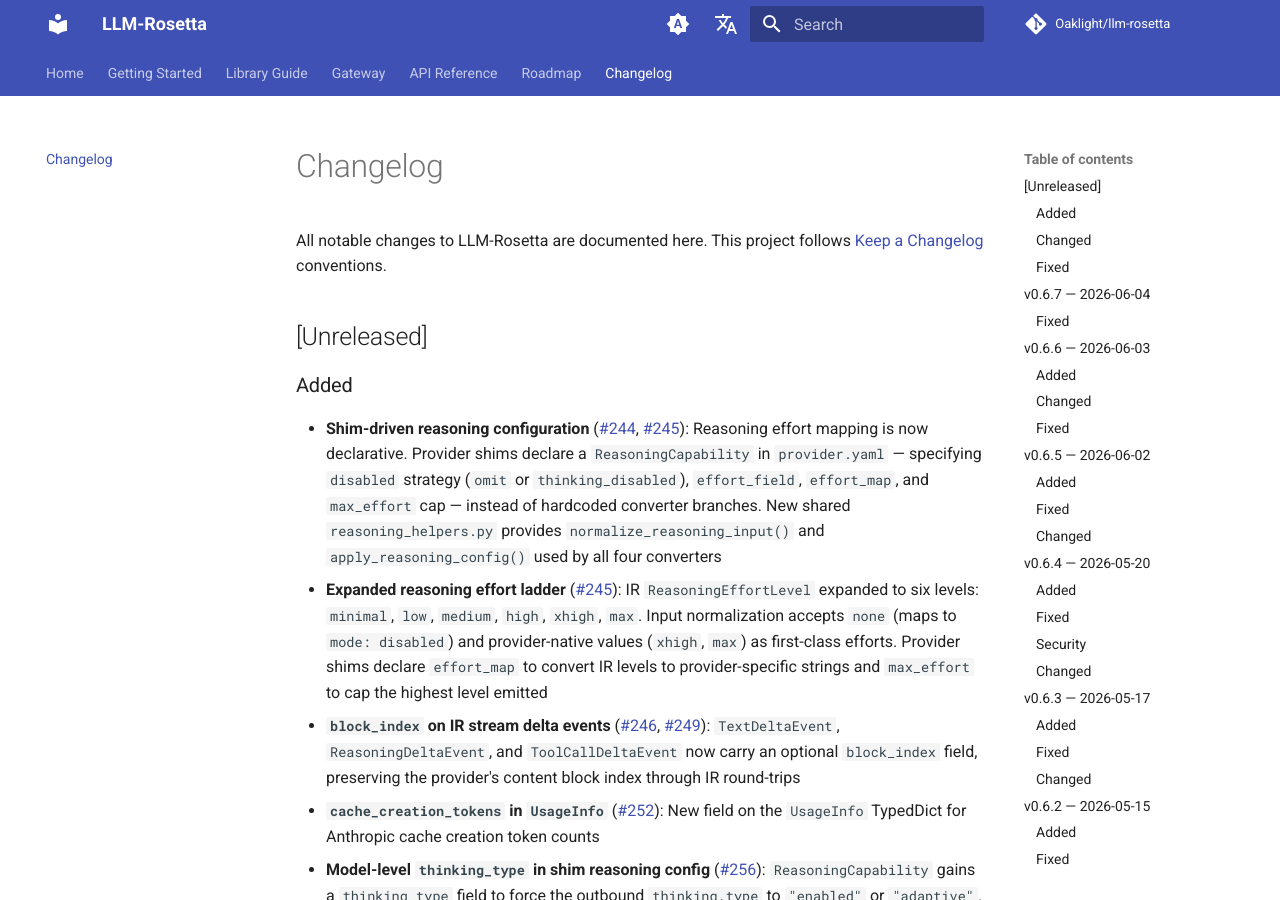
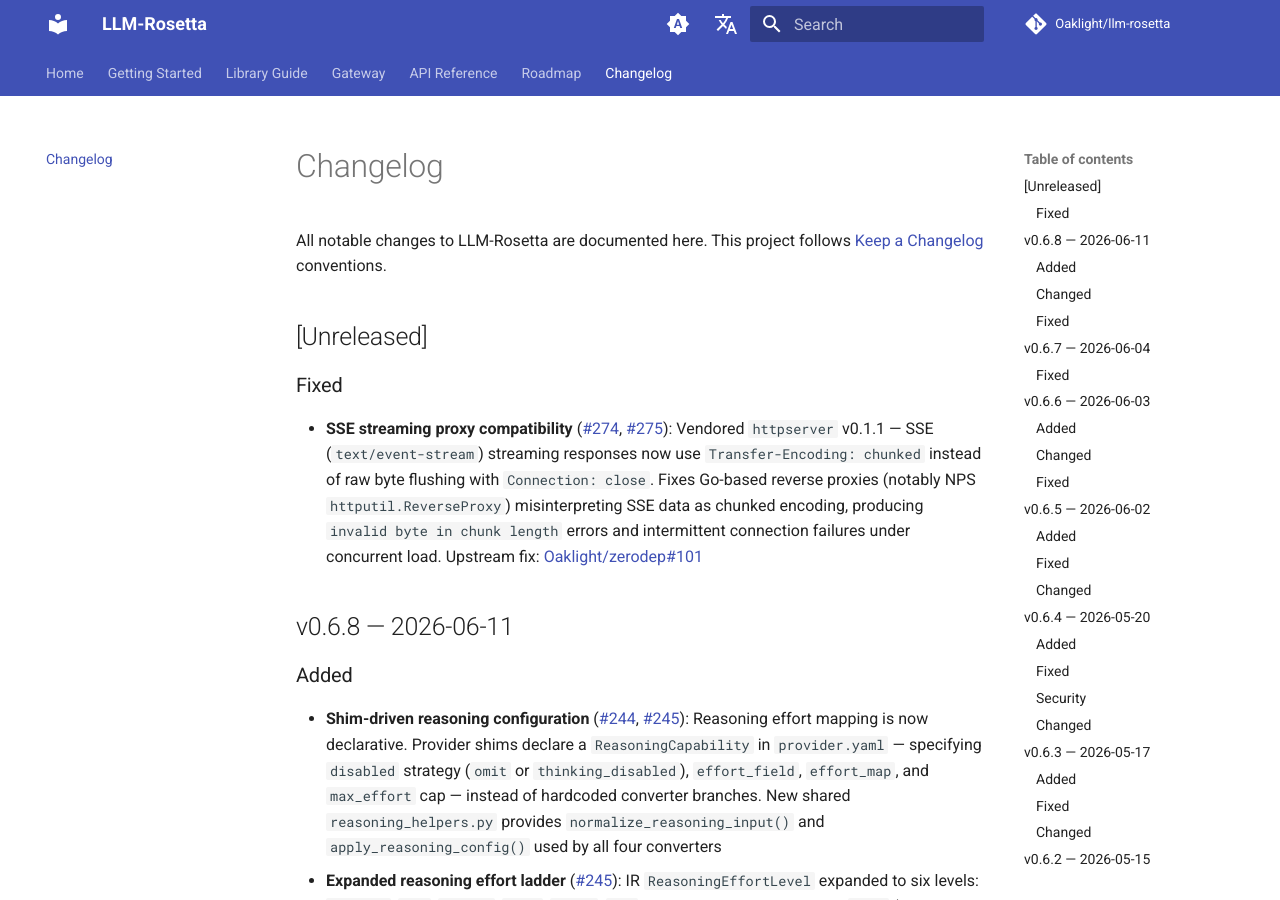
Before and after one commit to Oaklight/llm-rosetta, an MkDocs documentation site: the page built from docs/changelog.md, in a window 1280 px wide and 900 px high. Built offline with MkDocs 1.6.1 and Material for MkDocs 9.7.7, drawn with Linux system fonts in a browser that asks for light colours; comment, search, counter and statistics services are not loaded.

Commit message:
docs: add SSE chunked encoding fix to unreleased changelog

```diff
--- a/docs/changelog.md
+++ b/docs/changelog.md
@@ -7,6 +7,12 @@
 All notable changes to LLM-Rosetta are documented here. This project follows [Keep a Changelog](https://keepachangelog.com/) conventions.
 
 ## [Unreleased]
+
+### Fixed
+
+- **SSE streaming proxy compatibility** ([#274](https://github.com/Oaklight/llm-rosetta/issues/274), [#275](https://github.com/Oaklight/llm-rosetta/pull/275)): Vendored `httpserver` v0.1.1 — SSE (`text/event-stream`) streaming responses now use `Transfer-Encoding: chunked` instead of raw byte flushing with `Connection: close`. Fixes Go-based reverse proxies (notably NPS `httputil.ReverseProxy`) misinterpreting SSE data as chunked encoding, producing `invalid byte in chunk length` errors and intermittent connection failures under concurrent load. Upstream fix: [Oaklight/zerodep#101](https://github.com/Oaklight/zerodep/pull/101)
+
+## v0.6.8 — 2026-06-11
 
 ### Added
 
```
